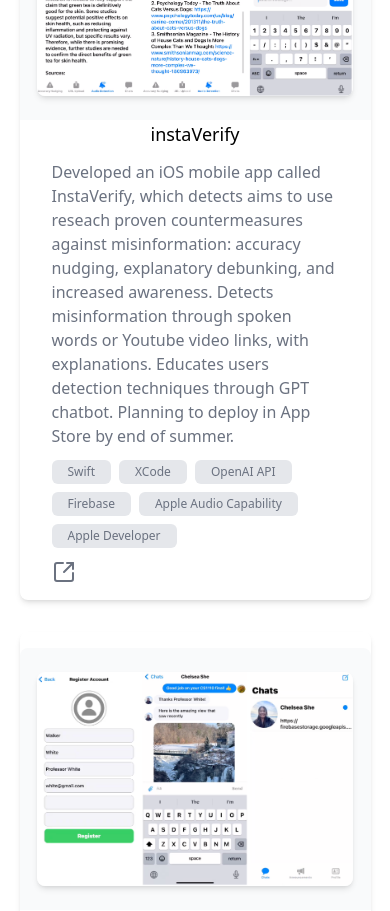
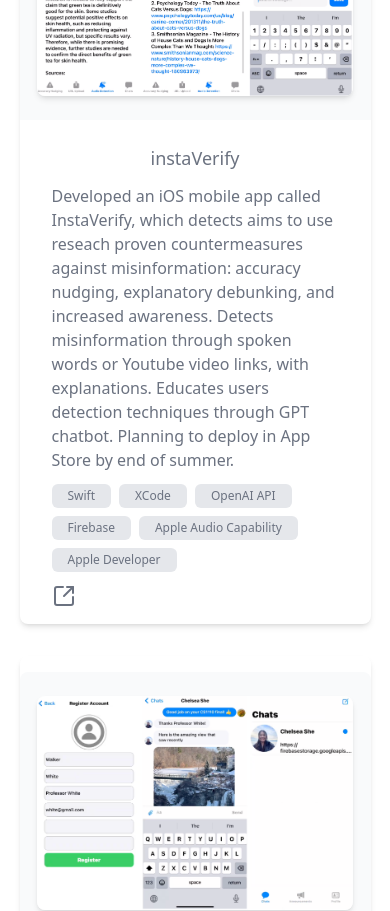
Before and after one commit to chelsea-she/landing-page-2025, a Next.js app: page /landing-page-2025/ in a window 390 px wide. Shown: the part 5800-6711 px from the top of the page. Built offline with nearby package versions, Linux system fonts and the light colour scheme.

Commit message:
fixed padding for projects card

```diff
--- a/src/app/components/project-card.tsx
+++ b/src/app/components/project-card.tsx
@@ -73,8 +73,8 @@
               />
             </a>
           </div>
-          <div className="basis-1/2 flex flex-col gap-3 px-8 lg:py-12">
-            <p className="text-center lg:text-left text-lg font-medium text-black">
+          <div className="basis-1/2 flex flex-col gap-3 px-8 lg:py-12 pt-6">
+            <p className="text-center lg:text-left text-lg font-medium">
               {project.name}
             </p>
             <ul>{project.description}</ul>
```
